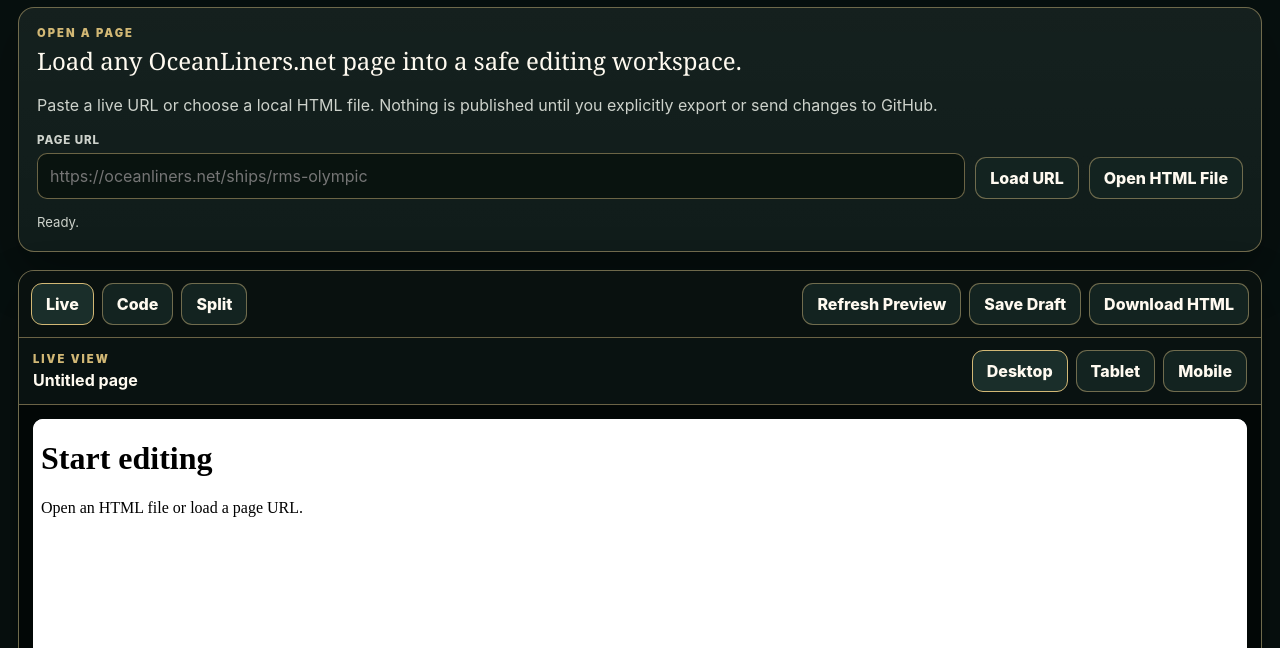
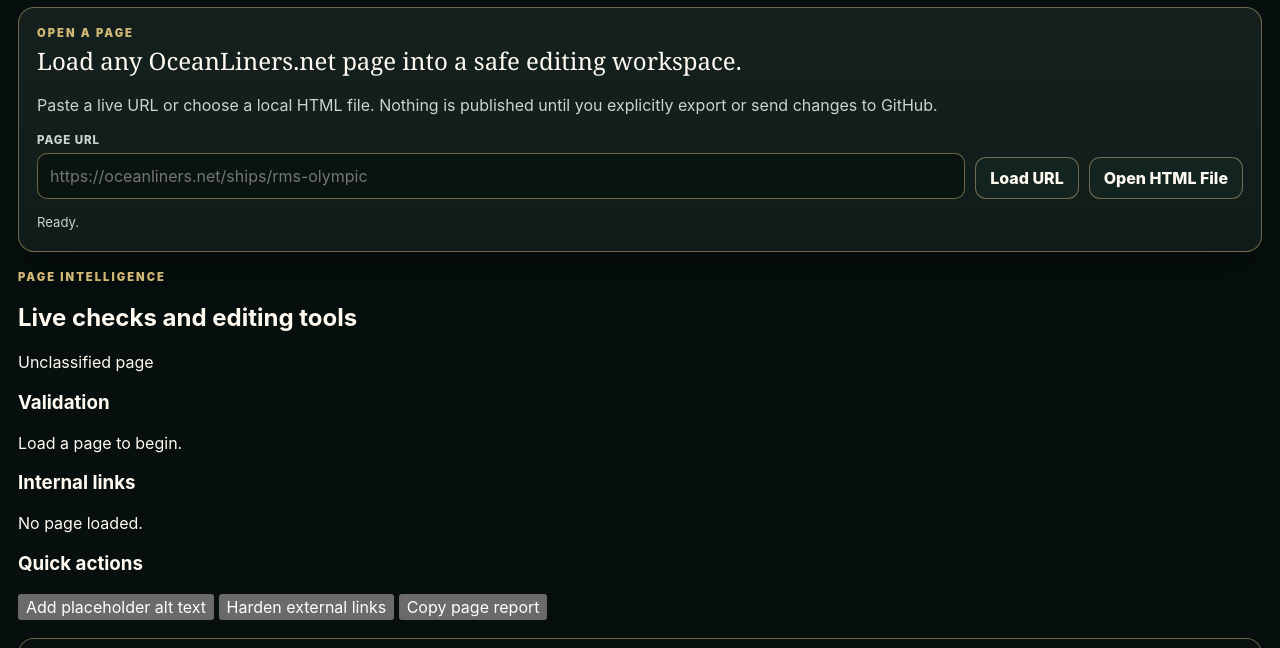
Before and after one commit to jaredmberger/page-studio, a plain HTML site: page index.html in a window 1280 px wide. Shown: the part 152-800 px from the top of the page. Drawn offline with Linux system fonts and the light colour scheme.

Commit message:
Add page intelligence and quick editing tools

```diff
--- a/index.html
+++ b/index.html
@@ -33,6 +33,36 @@
         <input id="file-input" type="file" accept="text/html,.html,.htm" hidden>
       </div>
       <p id="status" class="status" role="status">Ready.</p>
+    </section>
+
+    <section class="inspector-panel" aria-labelledby="inspector-title">
+      <div class="inspector-heading">
+        <div>
+          <span class="eyebrow">Page intelligence</span>
+          <h2 id="inspector-title">Live checks and editing tools</h2>
+        </div>
+        <span id="page-type" class="page-type">Unclassified page</span>
+      </div>
+      <div class="inspector-grid">
+        <article class="inspector-card">
+          <h3>Validation</h3>
+          <div id="validation-summary" class="validation-summary">Load a page to begin.</div>
+          <div id="validation-list" class="validation-list"></div>
+        </article>
+        <article class="inspector-card">
+          <h3>Internal links</h3>
+          <div id="link-summary" class="validation-summary">No page loaded.</div>
+          <div id="link-suggestions" class="validation-list"></div>
+        </article>
+        <article class="inspector-card">
+          <h3>Quick actions</h3>
+          <div class="quick-actions">
+            <button id="add-missing-alt" type="button">Add placeholder alt text</button>
+            <button id="normalize-external-links" type="button">Harden external links</button>
+            <button id="copy-page-report" type="button">Copy page report</button>
+          </div>
+        </article>
+      </div>
     </section>
 
     <section class="studio" aria-label="Page editing workspace">
```
